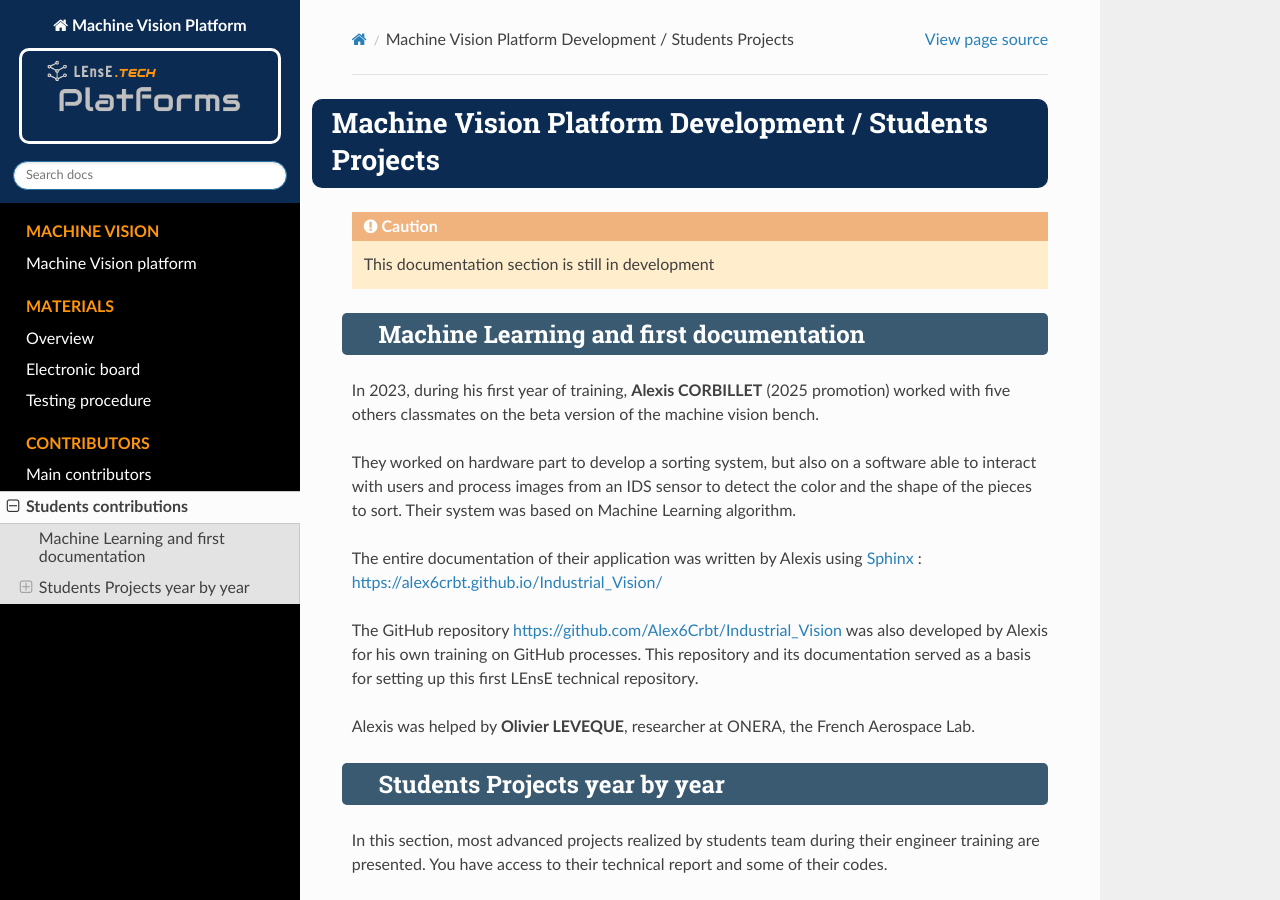
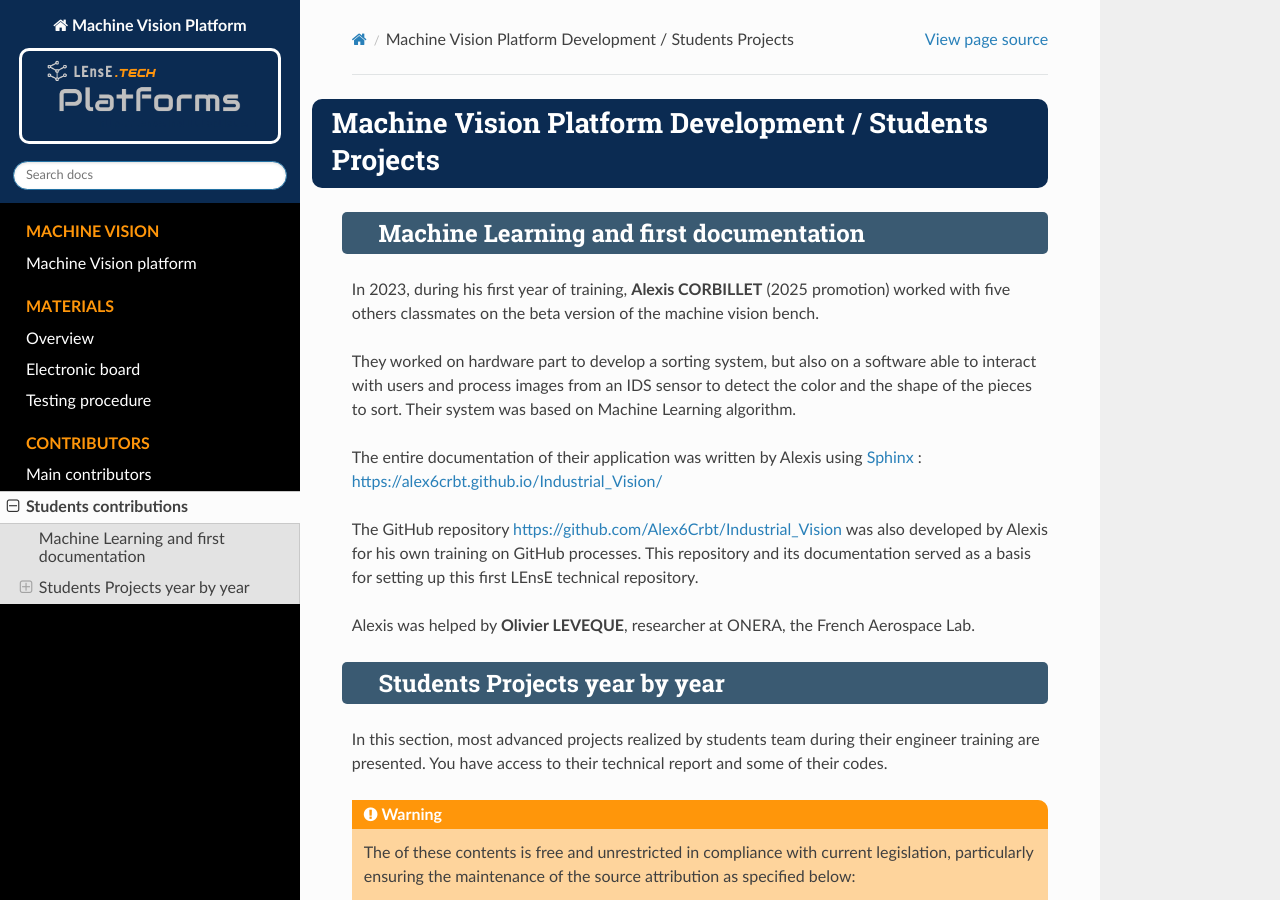
Before and after one commit to IOGS-LEnsE-platforms/machine-vision, a Sphinx documentation site: the page built from docs/source/contents/other_contributors.rst, in a window 1280 px wide and 900 px high. Built offline with Sphinx 7.4.7 and the Read the Docs theme 2.0.0, drawn with Linux system fonts in a browser that asks for light colours.

Commit message:
Update other_contributors.rst

```diff
--- a/docs/source/contents/other_contributors.rst
+++ b/docs/source/contents/other_contributors.rst
@@ -1,8 +1,5 @@
 Machine Vision Platform Development / Students Projects
 #######################################################
-
-.. caution::
-   This documentation section is still in development
 
 Machine Learning and first documentation
 ****************************************
```
